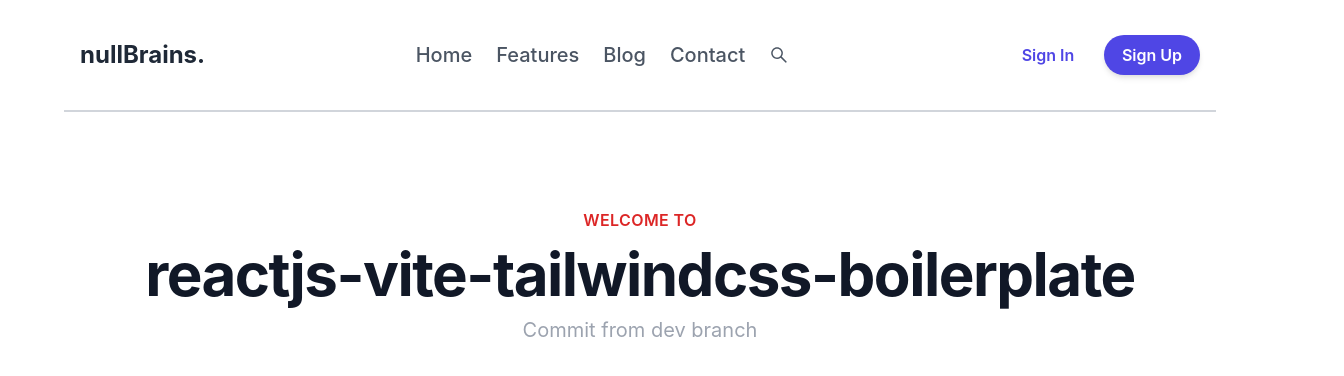
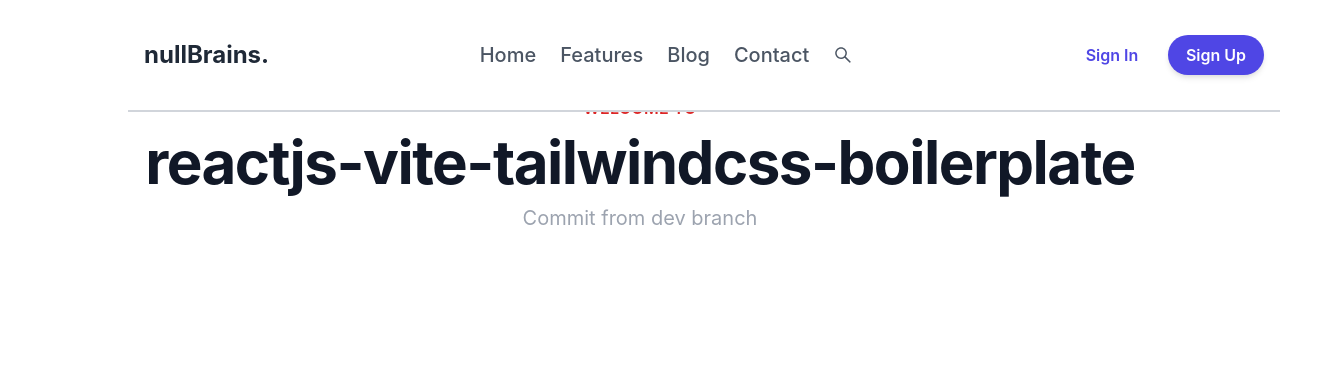
Before and after one commit to appsplash99/blowhorn-landing-page, a React (Vite) app: page / in a window 1280 px wide. Shown: the top 376 px of the page, 1344 px wide, since content can reach past the window. Built offline with nearby package versions, Linux system fonts and the light colour scheme.

Commit message:
updated navbar sticky

```diff
--- a/src/components/Navbar.tsx
+++ b/src/components/Navbar.tsx
@@ -13,7 +13,7 @@ export const Navbar: React.FC<INavbarProps> = ({
   setshowMobileNav,
 }) => {
   return (
-    <nav className="bg-red-600 relative">
+    <nav className="absolute w-screen md:px-16">
       <div className="h-1/5 md:h-28 flex bg-white flex-wrap items-center justify-between p-4 border-b-2 border-gray-300">
         <div className="flex gap-4 items-center justify-center">
           <div className={`block lg:${!showMobileNav && "hidden"}`}>
@@ -45,7 +45,7 @@ export const Navbar: React.FC<INavbarProps> = ({
       </div>
       {/* MOBILE NAV */}
       <div
-        className={`absolute w-full h-12 bg-purple-100 ${
+        className={`w-full h-12 bg-purple-100 ${
           showMobileNav ? "flex" : "hidden"
         } lg:hidden gap-6 items-center justify-center text-xl`}
       >
```
